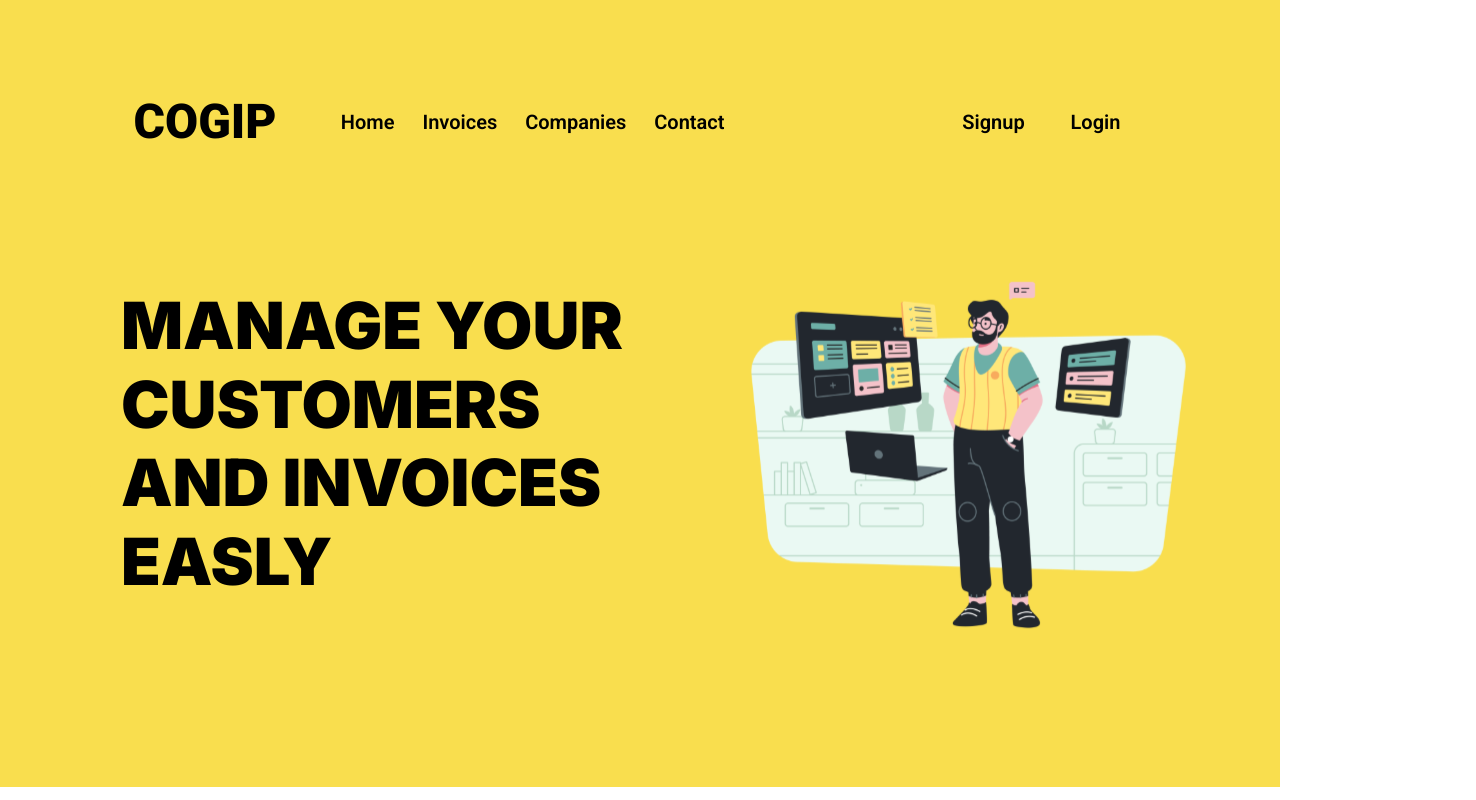
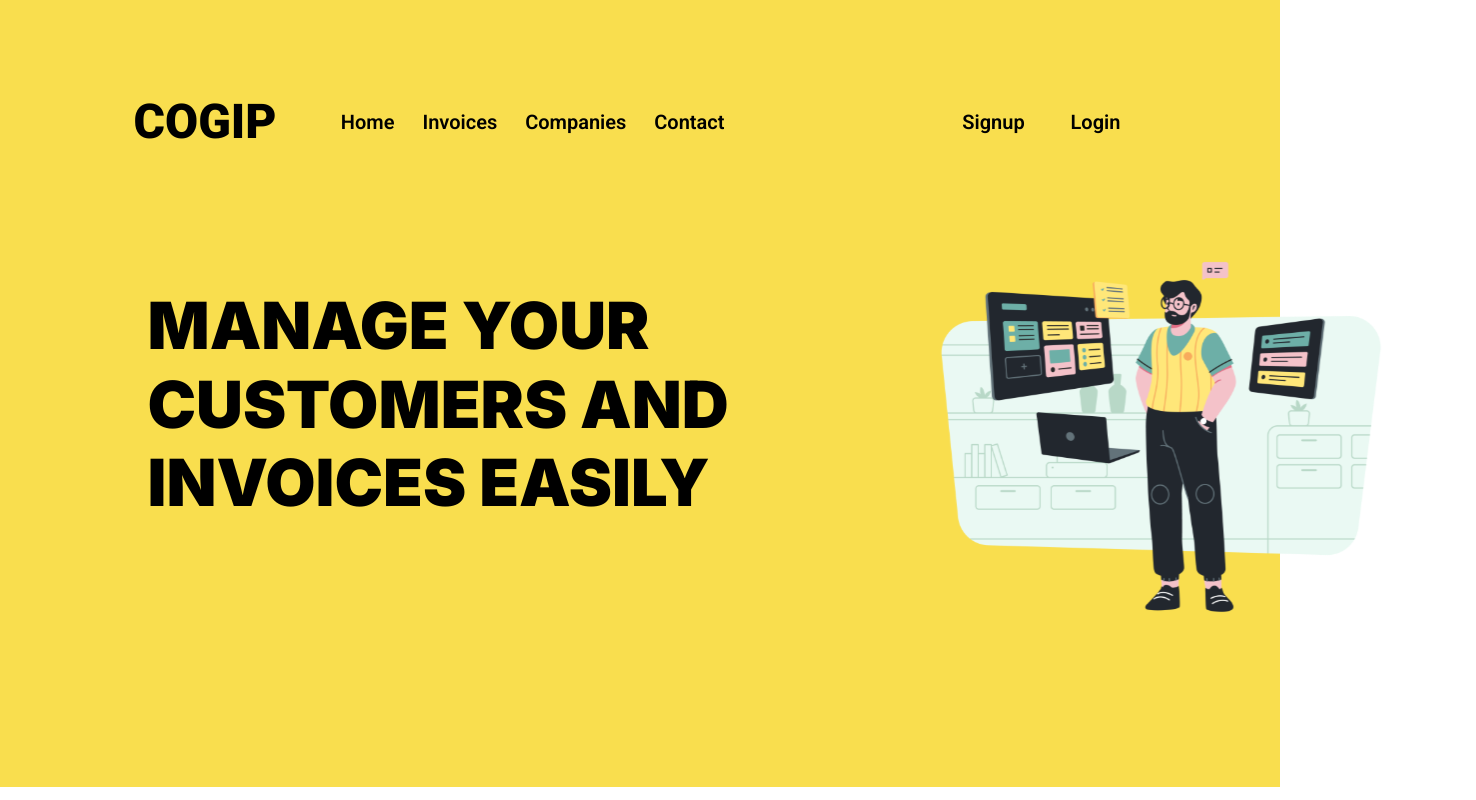
Before and after one commit to mohabgad8/COGIP-Project, an Angular app in the folder frontend/: page / in a window 1280 px wide. Shown: the top 800 px of the page, 1476 px wide, since content can reach past the window. Built offline with nearby package versions, Linux system fonts and the light colour scheme.

Commit message:
meilleur resultat quand on agrandi la page

```diff
--- a/frontend/src/app/components/banner/banner.component.css
+++ b/frontend/src/app/components/banner/banner.component.css
@@ -2,18 +2,28 @@
   height: 500px;
   background: #F9DE4E;
   display: flex;
+  justify-content: space-between;
   margin-bottom: 52px;
+  width: 100%;
 
-  width: 100%;
+  .titleandimg{
+    width: calc(100% - 251px);
+    height: 500px;
+    display: flex;
+    justify-content: space-around;
+    margin: auto;
   h1{
-    width: 41.319%;
-    margin-left:9.444% ;
+    margin-left: 22px;
+    display: inline-block;
+    white-space: nowrap;
+
+
   }
   img {
-    width:50%;
-    height: 586px;
     position: relative;
-    bottom: 25%;
+    left: 100px;
+    bottom: 100px;
 
   }
 }
+}
--- a/frontend/src/app/components/banner/banner.component.html
+++ b/frontend/src/app/components/banner/banner.component.html
@@ -1,4 +1,6 @@
 <section class="banner">
-  <h1>MANAGE YOUR CUSTOMERS AND INVOICES EASLY</h1>
+  <div class="titleandimg">
+  <h1>MANAGE YOUR <br> CUSTOMERS AND <br> INVOICES EASILY</h1>
   <img src="assets/img/bonhomme.svg" alt="bonhomme">
+  </div>
 </section>
```
